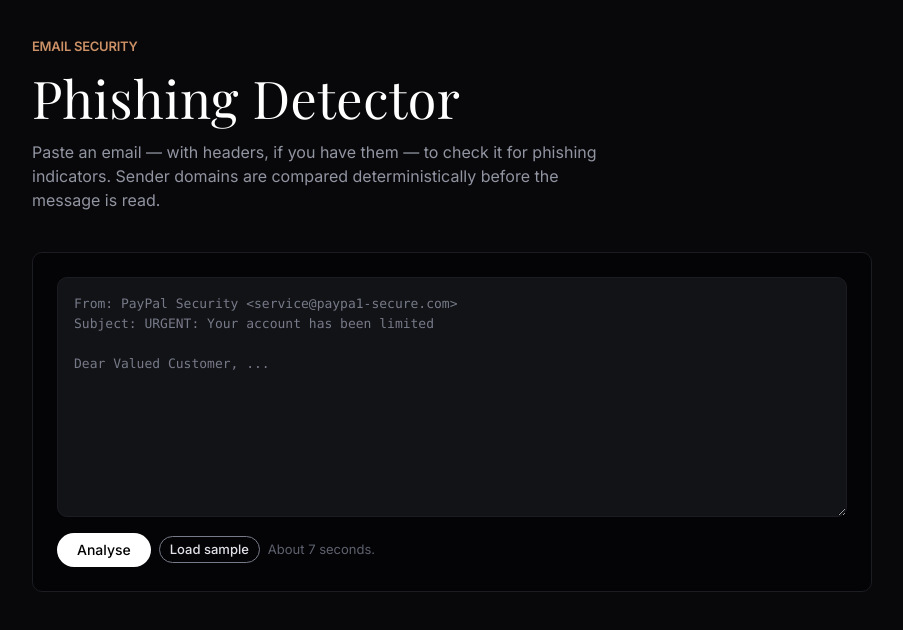
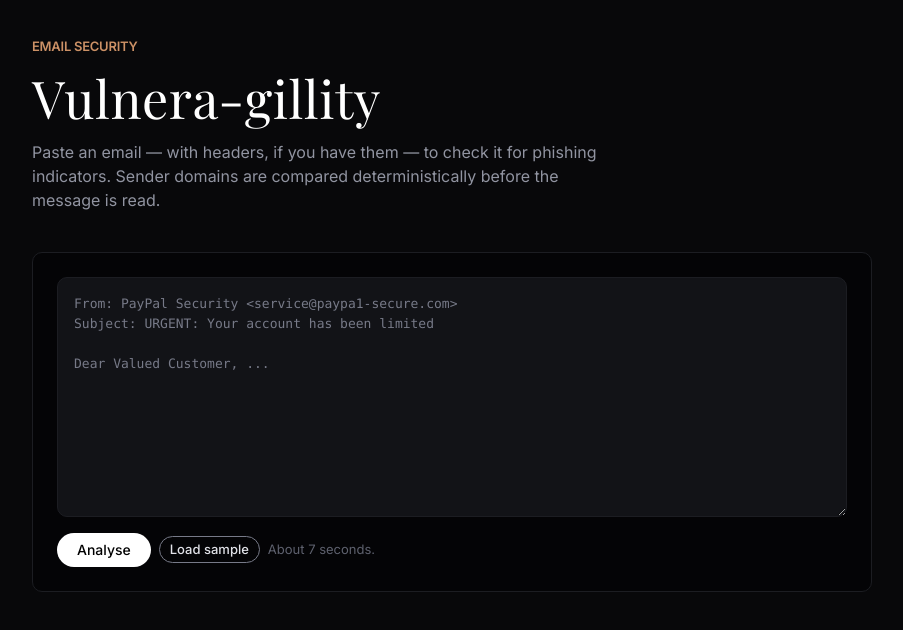
Before and after one commit to raphael-edafe/phishing-llm, a website: page static/index.html in a window 1280 px wide. Shown: the whole page, without its empty margins (188-1091 px from the left). Drawn offline with nearby package versions, Linux system fonts and the light colour scheme.

Commit message:
Rename the UI to Vulnera-gillity
Page title and heading only. The repo, module names and README heading are
unchanged - renaming the repo would move its URL, which is a separate call.

Co-Authored-By: Claude Opus 5 <noreply@anthropic.com>

```diff
--- a/static/index.html
+++ b/static/index.html
@@ -3,7 +3,7 @@
 <head>
 <meta charset="utf-8">
 <meta name="viewport" content="width=device-width, initial-scale=1">
-<title>Phishing Detector</title>
+<title>Vulnera-gillity</title>
 <link rel="preconnect" href="https://fonts.googleapis.com">
 <link rel="preconnect" href="https://fonts.gstatic.com" crossorigin>
 <link href="https://fonts.googleapis.com/css2?family=Inter:wght@300;400;500;600;700&family=Playfair+Display:wght@400;500&display=swap" rel="stylesheet">
@@ -328,7 +328,7 @@ h2 .qual { color: var(--color-ash); font-weight: 500; text-transform: none;
 <body>
 <div class="wrap">
   <p class="eyebrow">Email security</p>
-  <h1>Phishing Detector</h1>
+  <h1>Vulnera-gillity</h1>
   <p class="lede">Paste an email — with headers, if you have them — to check it for phishing
     indicators. Sender domains are compared deterministically before the message is read.</p>
 
```
